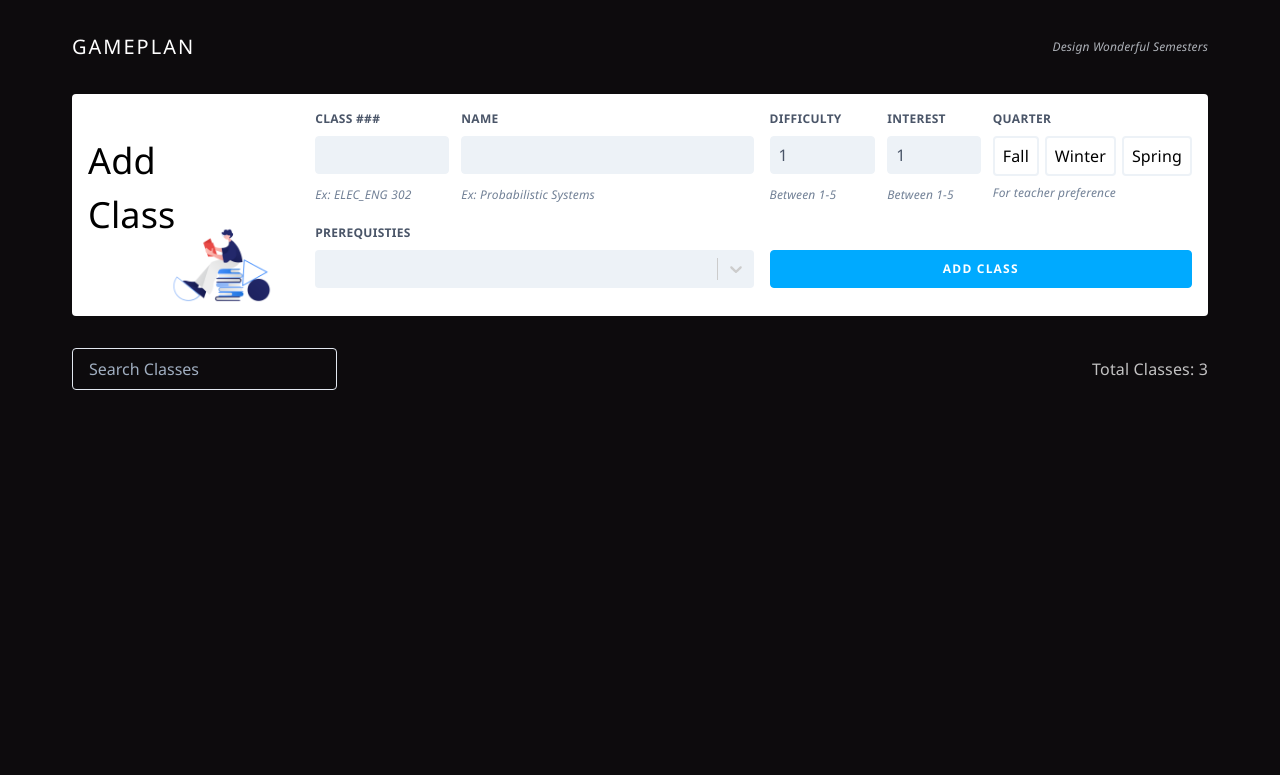
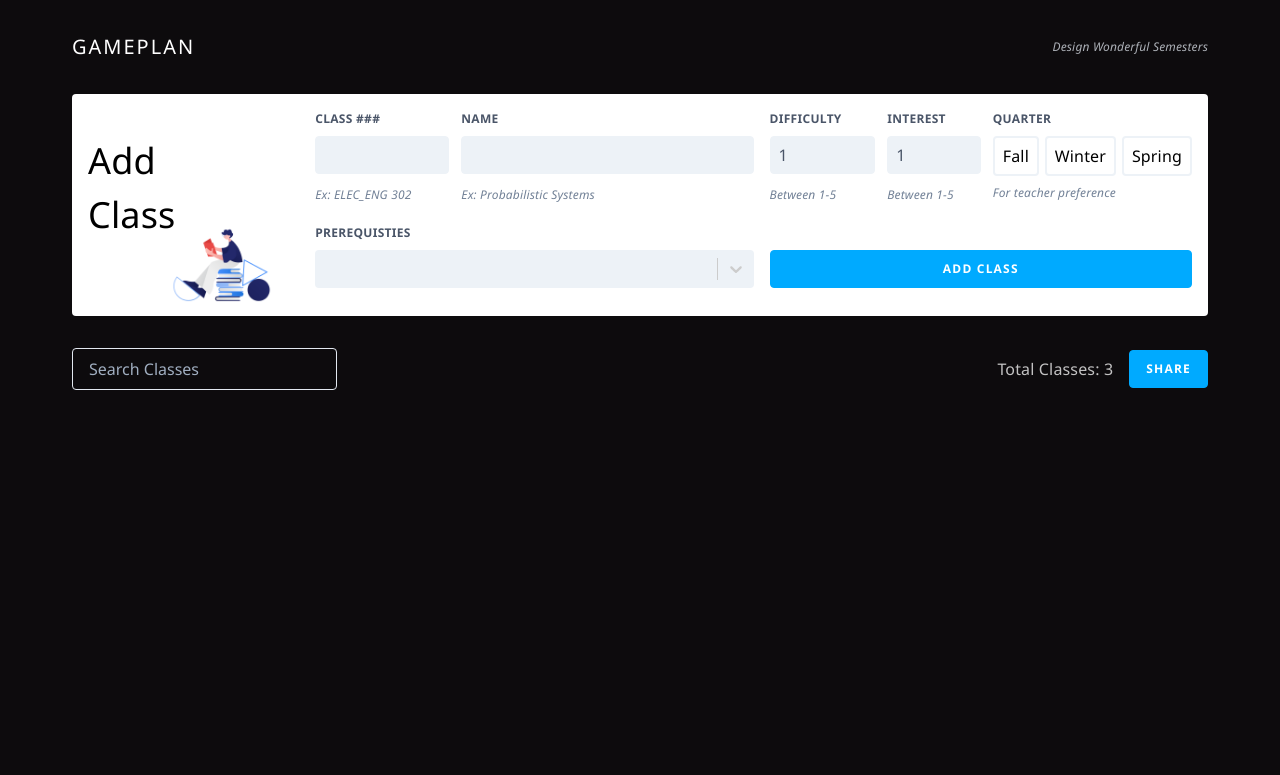
Before and after one commit to fardeemmunir/gameplan, a Next.js app: page / in a window 1280 px wide. Shown: the top 775 px of the page. Built offline with nearby package versions, Linux system fonts and the light colour scheme.

Commit message:
Add UI for share button

```diff
--- a/components/Graph.jsx
+++ b/components/Graph.jsx
@@ -3,6 +3,7 @@ import React, { useContext, useState } from "react";
 import Store, { ClassInfoInterface } from "../lib/store";
 import makeLinks from "../lib/makeLinks";
 import NetworkGraph from "./NetworkGraph";
+import Share from "./Share";
 
 const Graph = () => {
   const { classList: nodes } = useContext(Store);
@@ -42,8 +43,9 @@ const Graph = () => {
           />
         </div>
 
-        <div className="opacity-75">
-          <p>Total Classes: {nodes.length}</p>
+        <div className="flex items-center">
+          <p className="opacity-75 mr-4">Total Classes: {nodes.length}</p>
+          <Share />
         </div>
       </div>
       <NetworkGraph
--- /dev/null
+++ b/components/Share.jsx
@@ -0,0 +1,52 @@
+import React, { useState } from "react";
+
+const Share = () => {
+  const [openModal, setOpenModal] = useState(false);
+
+  return (
+    <div className="relative">
+      <button
+        className="block p-2 bg-blue-600 rounded form__submit mb-0"
+        onClick={() => setOpenModal(!openModal)}
+      >
+        Share
+      </button>
+
+      <div
+        className={
+          "absolute bg-white p-2 share-modal rounded w-64 text-black text-left " +
+          (openModal ? "opacity-100" : "opacity-0")
+        }
+      >
+        <div className="flex">
+          <input
+            type="text"
+            value="localhost:3000/sHjwKlQ"
+            disabled
+            className="w-full bg-gray-300 px-2 py-1 rounded-tl rounded-bl mb-2"
+          />
+
+          <svg
+            version="1.1"
+            x="0px"
+            y="0px"
+            viewBox="0 0 100 100"
+            fill="#eee"
+            className="bg-gray-300 rounded-tr rounded-br cursor-pointer share-modal--icon"
+            style={{
+              width: "30px",
+              height: "32px"
+            }}
+          >
+            <g>
+              <path d="M73.91,21H36.09C33.28,21,31,23.28,31,26.09V31h-4.91C23.28,31,21,33.28,21,36.09v37.82c0,2.81,2.28,5.09,5.09,5.09h37.82   c2.81,0,5.09-2.28,5.09-5.09V69h4.91c2.81,0,5.09-2.28,5.09-5.09V26.09C79,23.28,76.72,21,73.91,21z M65,73.91   c0,0.6-0.49,1.09-1.09,1.09H26.09c-0.6,0-1.09-0.49-1.09-1.09V36.09c0-0.6,0.49-1.09,1.09-1.09h37.82c0.6,0,1.09,0.49,1.09,1.09   V73.91z M75,63.91c0,0.6-0.49,1.09-1.09,1.09H69V36.09c0-2.81-2.28-5.09-5.09-5.09H35v-4.91c0-0.6,0.49-1.09,1.09-1.09h37.82   c0.6,0,1.09,0.49,1.09,1.09V63.91z" />
+            </g>
+          </svg>
+        </div>
+        <p className="italic text-gray-800 text-sm">Link copied!</p>
+      </div>
+    </div>
+  );
+};
+
+export default Share;
--- a/styles/main.css
+++ b/styles/main.css
@@ -34,7 +34,7 @@ body {
 }
 
 .form__submit {
-  @apply cursor-pointer bg-blue-500 text-white border border-blue-500 uppercase text-xs rounded py-3 px-4 mb-3 leading-none font-bold tracking-widest;
+  @apply cursor-pointer bg-blue-500 text-white border border-blue-500 uppercase text-xs rounded py-3 px-4 leading-none font-bold tracking-widest;
 }
 
 .form__submit--danger {
@@ -103,3 +103,19 @@ text {
 .text-gigantic {
   font-size: 7rem;
 }
+
+.share-modal {
+  top: 150%;
+  right: 0;
+  z-index: 2;
+  transition: opacity 0.2s;
+}
+
+.share-modal--icon {
+  fill: rgba(0, 0, 0, 0.3);
+  transition: fill 0.3s;
+}
+
+.share-modal--icon:hover {
+  fill: rgba(0, 0, 0, 0.5);
+}
```
